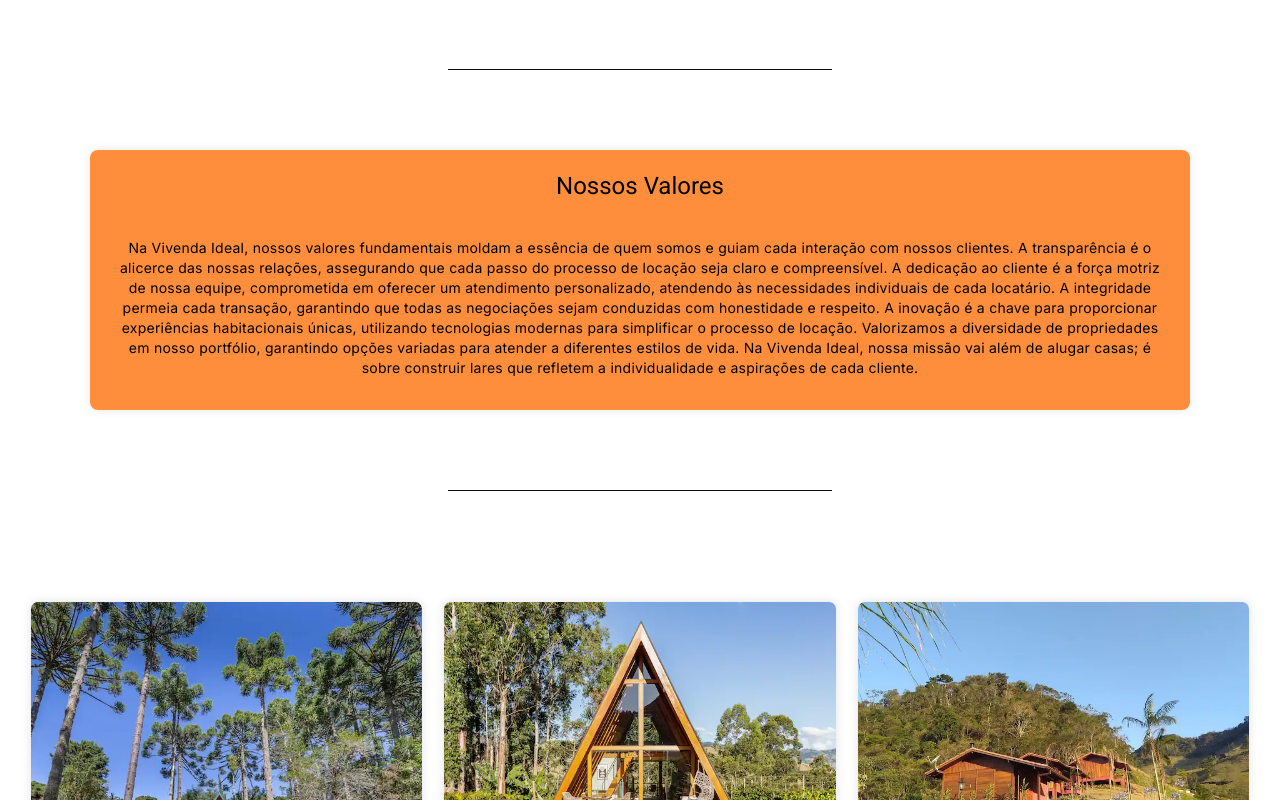
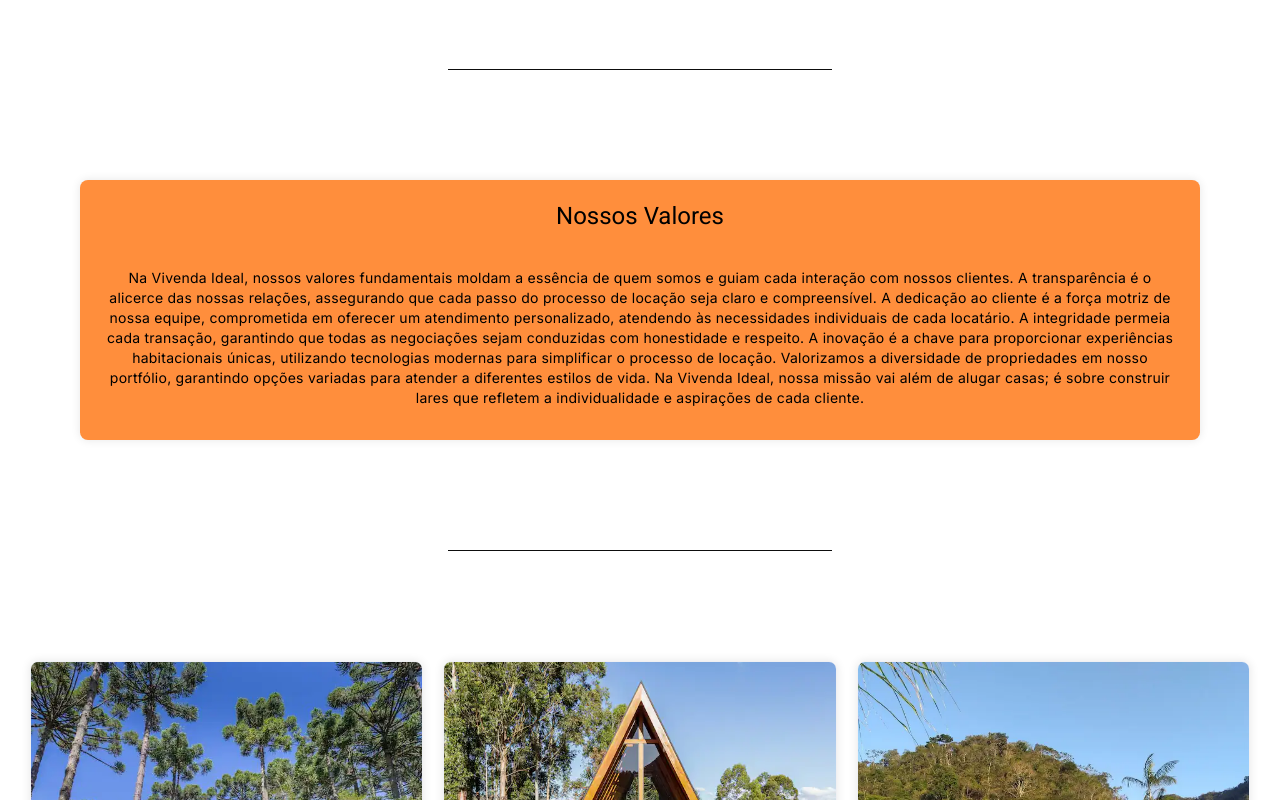
Before and after one commit to Enzohscc/imobiliaria-website, an Angular app: page / in a window 1280 px wide. Shown: the part 1346-2146 px from the top of the page. Built offline with nearby package versions, Linux system fonts and the light colour scheme.

Commit message:
fix/responsive-page-inicio

```diff
--- a/src/app/domain/pages/inicio/inicio.component.html
+++ b/src/app/domain/pages/inicio/inicio.component.html
@@ -1,4 +1,4 @@
-<section class="container">
+<section class="container-about">
     <div class="about">
         <h1>eHz: Locadora de Imoveis</h1>
         <p>
@@ -52,7 +52,7 @@
 </div>
 
 <!-- Seção de valores -->
-<section class="container">
+<section class="container-values">
     <div class="company-values-section">
         <h1>Nossos Valores</h1>
         <br>
--- a/src/app/domain/pages/inicio/inicio.component.scss
+++ b/src/app/domain/pages/inicio/inicio.component.scss
@@ -1,5 +1,5 @@
 /*Seção de container para apresentação*/
-.container {
+.container-about {
     display: flex;
     flex-wrap: wrap;
     justify-content: center;
@@ -97,10 +97,12 @@
     color: #666;
 }
 
-.container {
+.container-values {
     display: flex;
     justify-content: center;
     align-items: center;
+    margin-top: 5rem;
+    padding: 30px;
 }
 
 /*Seção de valores*/
```
